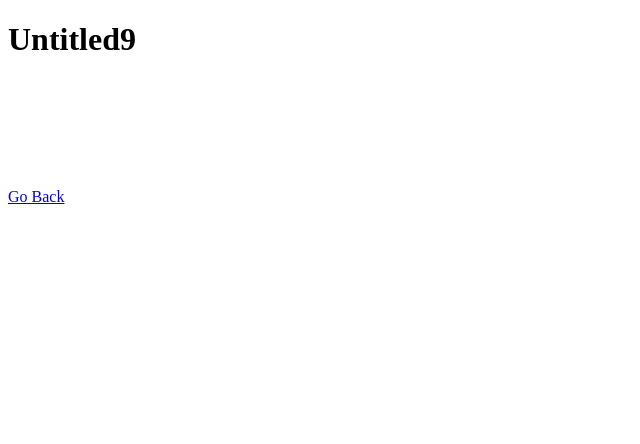
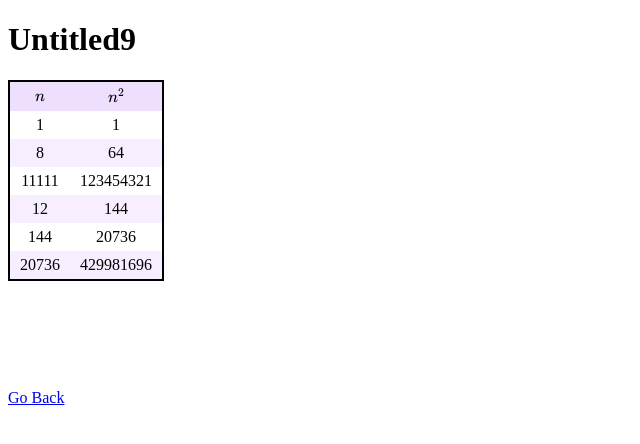
Before and after one commit to ModularDiscriminant/test1, a plain HTML site: page Untitled9.html in a window 1280 px wide. Shown: the whole page, without its empty margins (0-640 px from the left). Drawn offline with nearby package versions, Linux system fonts and the light colour scheme; some packages are replaced by stand-ins of ours.

Commit message:
Untitled9에서 HTML로 표를 만들고, CSS를 활용해 표를 예쁘게 디자인하는 것을 연습함

```diff
--- a/Untitled9.html
+++ b/Untitled9.html
@@ -9,7 +9,7 @@
     <meta name="viewport" content="width=device-width, initial-scale=1.0">
     <title>Untitled9</title>
 
-    <link href="style.css" rel="stylesheet" type="text/css">
+    <link href="style_Untitled9_table.css" rel="stylesheet" type="text/css">
     <!--"style.css" 자리에, 적절한 원하는 css 파일의 이름을 삽입할 것 (2025/8/19 25:29:43)-->
 
 
@@ -27,7 +27,38 @@
 <body>
     <h1>Untitled9</h1>
 
+    <!--
+    HTML에서 표 그리는 법을 배울 때 참조한 글:
+    https://developer.mozilla.org/ko/docs/Learn_web_development/Core/Structuring_content/HTML_table_basics
+    https://github.com/mdn/learning-area/blob/main/html/tables/basic/dogs-table-fixed.html
+    (14:44:01) 옹 ㅎㅎ 흠 ㅎㅎ
+    -->
 
+    <table>
+        <tr>
+            <th scope="col">$n$</th>
+            <th scope="col">$n^2$</th>
+        </tr>
+        <tr>
+            <td>1</td> <td>1</td>
+        </tr>
+        <tr>
+            <td>8</td> <td>64</td>
+        </tr>
+        <tr>
+            <td>11111</td> <td>123454321</td> <!--(14:49:10)-->
+        </tr>
+        <tr>
+            <td>12</td> <td>144</td>
+        </tr>
+        <tr>
+            <td>144</td> <td>20736</td>
+        </tr>
+        <tr>
+            <td>20736</td> <td>429981696</td> <!--(15:16:28)-->
+        </tr>
+    </table>
+    <!--오오, CSS를 사용해서 표를 좀 꾸미니까, 디자인이 상당히 가독성 좋아지고, 예뻐지고, ... 해졌넹..! ... ㅎㅎ (15:17:03) 오오..! ㅎㅎ 흠 ㅎㅎ-->
 
     <br><br><br><br><br><br>
     <a href="index.html">Go Back</a>
--- /dev/null
+++ b/style_Untitled9_table.css
@@ -0,0 +1,50 @@
+/*2025/11/19
+(이 프로그램 만든 시각: 14:51:19)*/
+
+/*
+table 만드는 CSS 프로그램은
+https://developer.mozilla.org/ko/docs/Learn_web_development/Core/Structuring_content/HTML_table_basics
+https://github.com/mdn/learning-area/blob/main/html/tables/basic/minimal-table.css
+을 참조해서 만들었다. ㅎㅎ (14:52:08) 흠 ㅎㅎ
+*/
+
+table
+{
+    border-collapse: collapse; /*오, 이게 없으면 표의 형태가 이상해져서 안 좋음... ㄷㄷㄷㄷ 중요한 명령어넹..! ㅎㅎ (15:02:12) 흠 ㅎㅎ*/
+    border: solid 2px black; /*(14:59:32)*/
+}
+
+td, th
+{
+    /*border: solid 1px black;*/ /*오오, 각 칸의 경계를 없애고, 색깔로 각 줄을 구분하니까 더 깔끔하고, 멋지고, ... 한 것 같넹..! ... ㅎㅎ (15:14:16) 오오..! ㅎㅎ 흠 ㅎㅎ*/
+    padding: 5px 10px;
+}
+
+/*
+tr
+{
+    border: solid 1px black;
+}
+표의 경계선 중 가로선만 그리고 싶다면, 이 코드를 사용하면 됨. ㅎㅎ (15:12:47) 흠 ㅎㅎ
+*/
+
+td
+{
+    text-align: center;
+    /*th는 'text-align: center'를 굳이 안 해도, 자동으로 중심 정렬이 되나 봐... ㄷㄷㄷㄷ (15:05:16) 흠... ㅎㅎ*/
+}
+
+th
+{
+    background-color: rgb(239, 223, 255);
+}
+
+tr:nth-child(odd) td
+{
+    background-color: rgb(247, 239, 255);
+}
+
+tr:nth-child(even) td
+{
+    background-color: white;
+}
```
